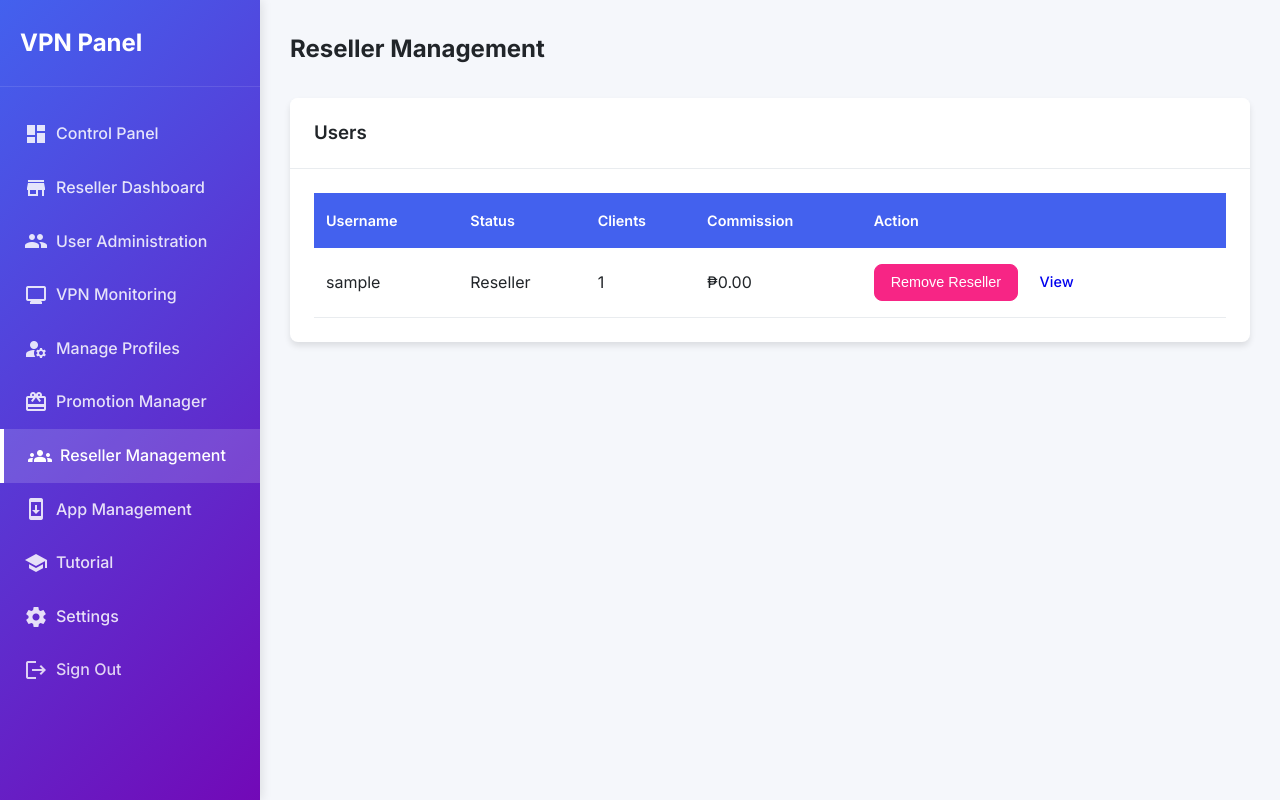
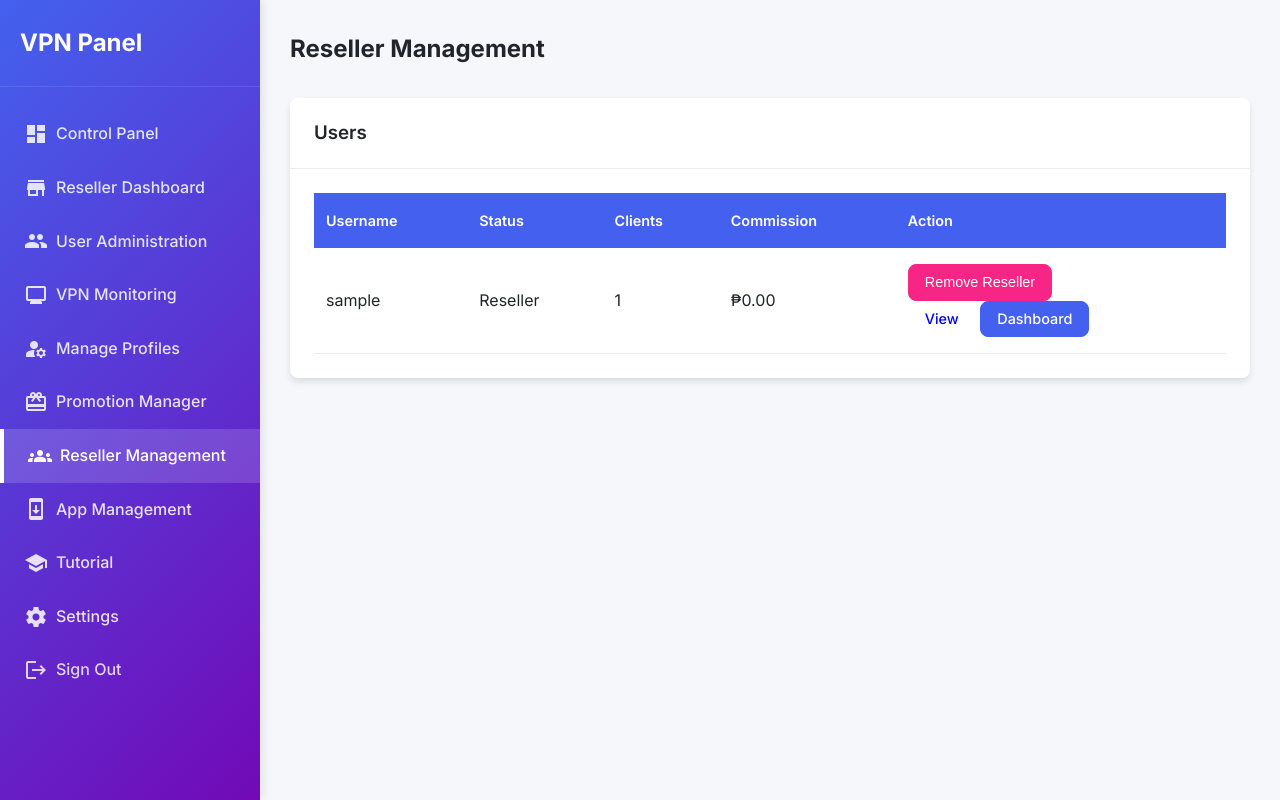
Before and after one commit to MovieAddict88/sinako, a PHP site: page /reseller_management.php in a window 1280 px wide. Run offline with PHP 8.4, Linux system fonts and the light colour scheme; the visitor is signed in with stand-in values (Sample User, id 1); data comes from the database, SQL or seed files in the repository; tables that the repository leaves empty or names only in its code hold one stand-in row (values such as "Sample post"); some libraries are stand-ins or nearby versions.

Commit message:
feat: Update reseller management view
- Make action buttons vertical for better UI
- Add a Dashboard button for resellers to directly access their dashboard
- Allow admins to view reseller dashboards

```diff
--- a/reseller_management.php
+++ b/reseller_management.php
@@ -53,16 +53,19 @@ include 'header.php';
                         <td><?php echo $user['is_reseller'] ? $user['client_count'] : 'N/A'; ?></td>
                         <td><?php echo $user['is_reseller'] ? '₱' . number_format($user['total_commission'] ?? 0, 2) : 'N/A'; ?></td>
                         <td>
-                            <form action="toggle_reseller.php" method="post" style="display: inline;">
+                            <div class="btn-group-vertical">
+                                <form action="toggle_reseller.php" method="post">
                                     <input type="hidden" name="id" value="<?php echo $user['id']; ?>">
                                     <input type="hidden" name="csrf_token" value="<?php echo $csrf_token; ?>">
-                                <button type="submit" class="btn <?php echo $user['is_reseller'] ? 'btn-danger' : 'btn-success'; ?>">
+                                    <button type="submit" class="btn <?php echo $user['is_reseller'] ? 'btn-danger' : 'btn-success'; ?> btn-block mb-1">
                                         <?php echo $user['is_reseller'] ? 'Remove Reseller' : 'Make Reseller'; ?>
                                     </button>
                                 </form>
                                 <?php if ($user['is_reseller']): ?>
-                                <a href="view_reseller.php?id=<?php echo $user['reseller_id']; ?>" class="btn btn-info">View</a>
+                                    <a href="view_reseller.php?id=<?php echo $user['reseller_id']; ?>" class="btn btn-info btn-block mb-1">View</a>
+                                    <a href="reseller_dashboard.php?user_id=<?php echo $user['id']; ?>" class="btn btn-primary btn-block">Dashboard</a>
                                 <?php endif; ?>
+                            </div>
                         </td>
                     </tr>
                 <?php endforeach; ?>
```
Also changed, not shown: reseller_dashboard.php (+19 -3 lines). Lines whose indentation alone changed are shown as unchanged.
